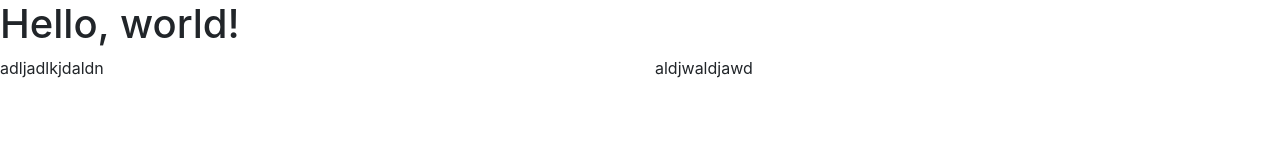
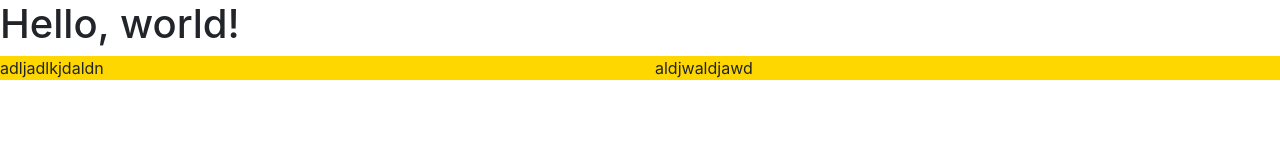
Before and after one commit to AlexH209/First-Time, a plain HTML site: page index.html in a window 1280 px wide. Drawn offline with nearby package versions, Linux system fonts and the light colour scheme.

Commit message:
First commit

```diff
--- a/index.html
+++ b/index.html
@@ -21,10 +21,10 @@
     <script src="https://stackpath.bootstrapcdn.com/bootstrap/4.3.1/js/bootstrap.min.js" integrity="sha384-JjSmVgyd0p3pXB1rRibZUAYoIIy6OrQ6VrjIEaFf/nJGzIxFDsf4x0xIM+B07jRM" crossorigin="anonymous"></script>
 
 <div class="row">
-    <div class="col-6">
+    <div class="col-6 gold">
         adljadlkjdaldn
     </div>
-    <div class="col-6">
+    <div class="col-6 gold">
         aldjwaldjawd
     </div>
 </div>
--- a/style.css
+++ b/style.css
@@ -0,0 +1,3 @@
+.gold{
+    background-color:gold;
+}
```
